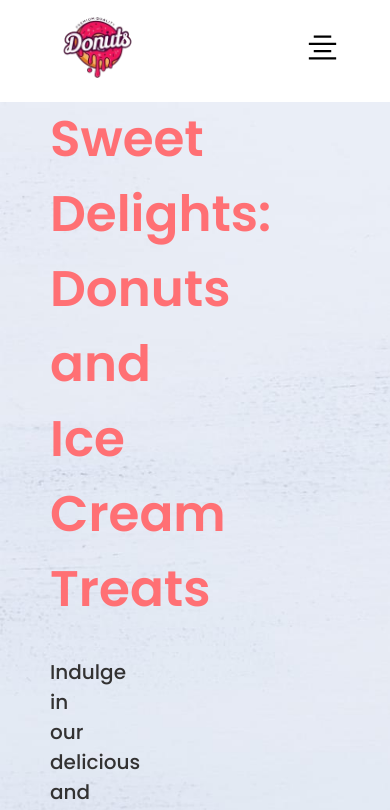
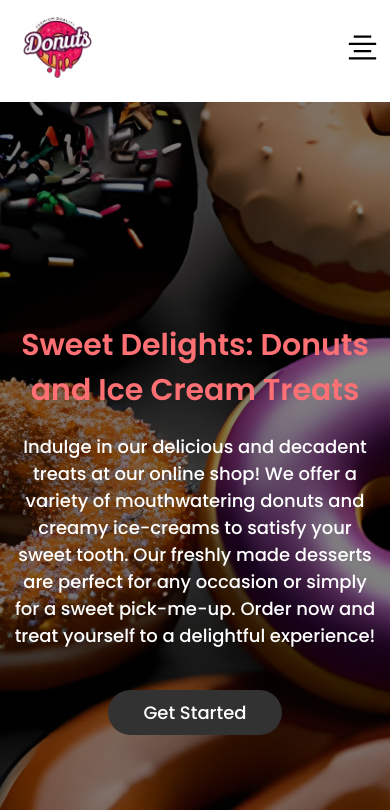
Before and after one commit to josama-eng/DonutsApp, a React (Create React App) app in the folder frontend/: page / in a window 390 px wide. Shown: the top 810 px of the page. Built offline with nearby package versions, Linux system fonts and the light colour scheme; no server answers.

Commit message:
frontend

```diff
--- a/frontend/package.json
+++ b/frontend/package.json
@@ -3,13 +3,14 @@
   "version": "0.1.0",
   "private": true,
   "dependencies": {
+    "@material-ui/core": "^4.12.4",
     "@reduxjs/toolkit": "^1.9.3",
     "@testing-library/jest-dom": "^5.16.5",
     "@testing-library/react": "^13.4.0",
     "@testing-library/user-event": "^13.5.0",
     "axios": "^1.3.4",
     "formik": "^2.2.9",
-    "framer-motion": "^10.2.2",
+    "framer-motion": "^10.2.3",
     "react": "^18.2.0",
     "react-dom": "^18.2.0",
     "react-icons": "^4.7.1",
--- a/frontend/src/assets/sass/aboutComponent.scss
+++ b/frontend/src/assets/sass/aboutComponent.scss
@@ -7,8 +7,17 @@ padding: 100px 50px;
 background: $aboutBck;
 @include flex(flex,space-between,center,row,0px,wrap);
 color: $white;
+@media screen and (max-width: 900px){
+    @include flex(flex,space-between,center,column,30px,wrap);
+}
+@media screen and (max-width: 790px){
+    padding: 20px 30px;
+}
 .content {
     max-width: 30%;
+    @media screen and (max-width: 900px){
+        max-width: 100%;
+    }
     h2{
         font-size: 35px;
         padding-bottom: 20px;
@@ -22,12 +31,23 @@ color: $white;
     max-width: 60%;
     display: flex;
     justify-content: center;
+    @media screen and (max-width: 900px){
+        max-width: 100%;
+    }
+    @media screen and (max-width: 790px){
+        flex-direction: column;
+        align-items: center;
+        gap: 30px;
+    }
     .category {
         max-width: 45%;
         display: flex;
         flex-direction: column;
         align-items: center;
         margin: 0 20px;
+        @media screen and (max-width: 790px){
+            max-width: 100%;
+        }
         h3 {
             margin: 20px 0;
             font-size: 27px;
--- a/frontend/src/assets/sass/homePage.scss
+++ b/frontend/src/assets/sass/homePage.scss
@@ -8,19 +8,44 @@
     background: url('../images/background.jpg');
     background-size: cover;
     background-attachment: fixed;
+    @media screen and (max-width: 1000px){
+        background:linear-gradient(rgba(0,0,0,0.5),rgba(0,0,0,0.5)), url('../images/backround2.jpg');
+        background-size: cover;
+        justify-content: center;
+    }
     .contentWrapper{
         max-width: 40%;
         padding: 0 50px;
+        @media screen and (max-width: 1170px){
+            max-width:60%;
+        }
+        @media screen and (max-width: 790px){
+            max-width:80%;
+            padding: 0 30px;
+            text-align: center;
+        }
+        @media screen and (max-width: 390px){
+            max-width:100%;
+            padding: 0 10px;
+        }
         h1 {
             font-size: 50px;
             color: $homeTextColor;
             padding-bottom: 30px;
+            @media screen and (max-width: 790px){
+                font-size: 30px;
+                padding-bottom: 20px;
+            }
         }
         p {
             color: rgb(51, 50, 50);
             font-size: 20px;
             padding-bottom: 50px;
             font-weight: 500;
+            @media screen and (max-width: 1000px){
+                color: $white;
+                font-size: 18px;
+            }
         }
         .homeBtn {
             padding: 10px 35px;
--- a/frontend/src/assets/sass/nav.scss
+++ b/frontend/src/assets/sass/nav.scss
@@ -13,6 +13,12 @@
     @include flex(flex,space-between,center,row,0px,wrap);
     width:100%;
     padding:0 50px;
+    @media screen and (max-width: 790px){
+      padding: 0 30px;
+  }
+  @media screen and (max-width: 390px){
+      padding: 0 10px;
+  }
 
     .menu{
       .bars {
--- a/frontend/src/assets/sass/topProducts.scss
+++ b/frontend/src/assets/sass/topProducts.scss
@@ -16,25 +16,43 @@
 .topProducts{
     width: 100%;
     @include flex(flex,center,center,row,20px,wrap);
+
     .product {
         width: 25%;
-        padding: 10px;
+        padding: 10px 20px;
         text-align: center;
         background: rgb(51, 50, 50);
         border-radius: 10px;
-        h3,h4 {
+        @media screen and (max-width: 1160px) {
+            width: 40%;
+        }
+        @media screen and (max-width: 850px) {
+            width: 80%;
+        }
+        .productLink {
+            display:inline-block;
+            width: 100%;
+            h3 {
+                color: $white;
+                padding-bottom: 20px;
+            }
+            img {
+                width: 250px;
+                height: 250px;
+                object-fit: cover;
+                border-radius: 5px;
+                @media screen and (max-width: 850px) {
+                    width: 350px;
+                    height: 350px;
+                }
+            }
+        }
+        h4 {
             color: $white;
             padding-bottom: 20px;
-        }
-        h4 {
             font-size: 20px;
         }
-        img {
-            width: 250px;
-            height: 250px;
-            object-fit: cover;
-            border-radius: 5px;
-        }
+
         button {
             padding: 10px 35px;
             background: $homeTextColor;
--- a/frontend/src/components/homePage/Home.Page.Component.js
+++ b/frontend/src/components/homePage/Home.Page.Component.js
@@ -7,7 +7,9 @@ const HomePageComponent = () => {
     <>
       <div className="homePageComponent">
         <div className="contentWrapper">
-          <h1>Sweet Delights: Donuts and Ice Cream Treats</h1>
+          <h1 className="animate__backInLeft">
+            Sweet Delights: Donuts and Ice Cream Treats
+          </h1>
           <p>
             Indulge in our delicious and decadent treats at our online shop! We
             offer a variety of mouthwatering donuts and creamy ice-creams to
--- a/frontend/src/components/homePage/components/About.js
+++ b/frontend/src/components/homePage/components/About.js
@@ -1,11 +1,10 @@
 import { useState, useEffect } from "react";
 import { getCategories } from "../../../services/categories.service";
 import { Link } from "react-router-dom";
-import { motion } from "framer-motion";
-import { useInView } from "react-intersection-observer";
 
 const About = () => {
   const [categories, setCategories] = useState([]);
+
   useEffect(() => {
     getCategories()
       .then((response) => {
@@ -15,24 +14,12 @@ const About = () => {
         console.log(error);
       });
   }, [setCategories]);
-  const { ref, inView } = useInView({ threshold: 0.5 });
-  const animate = inView ? { opacity: 1, x: 0 } : { opacity: 0, x: -50 };
-  const imgAnimate = inView
-    ? { transform: "rotate(360deg)" }
-    : { transform: "rotate(0deg)" };
 
   const renderCategories = () => {
     return categories.map((category, index) => {
       return (
         <div className="category" key={index}>
-          <motion.img
-            src={category.image}
-            alt=""
-            ref={ref}
-            initial={{ opacity: 1 }}
-            animate={imgAnimate}
-            transition={{ duration: 1.5, ease: "easeOut" }}
-          />
+          <img src={category.image} alt="" />
           <h3>
             <Link to={`/shop/${category._id}`} className="linkReset">
               {category.categoryName}
@@ -45,13 +32,7 @@ const About = () => {
   };
   return (
     <div className="about">
-      <motion.div
-        className="content"
-        ref={ref}
-        initial={{ opacity: 0, x: 20 }}
-        animate={animate}
-        transition={{ duration: 1, ease: "easeOut" }}
-      >
+      <div className="content">
         <h2>What We Do</h2>
         <p>
           Welcome to our online shop, where you can discover the perfect balance
@@ -61,7 +42,7 @@ const About = () => {
           unique combinations, we've got something for everyone. So go ahead and
           satisfy your cravings by ordering now - you won't regret it!
         </p>
-      </motion.div>
+      </div>
       <div className="categories">{renderCategories()}</div>
     </div>
   );
--- a/frontend/src/components/homePage/components/TopProducts.js
+++ b/frontend/src/components/homePage/components/TopProducts.js
@@ -20,10 +20,15 @@ const TopProducts = () => {
     return topProducts.map((product, index) => {
       return (
         <div className="product" key={index}>
-          <Link to={`/productDetail/${product._id}`} className="linkReset">
-            <h3>{product.name}</h3>
-            <img src={`http://localhost:3001/${product.image}`} alt="" />
-          </Link>
+          <div className="productBody">
+            <Link
+              to={`/productDetail/${product._id}`}
+              className="linkReset productLink"
+            >
+              <h3>{product.name}</h3>
+              <img src={`http://localhost:3001/${product.image}`} alt="" />
+            </Link>
+          </div>
           <h4>${product.price}</h4>
           <button>Add to cart</button>
         </div>
```
Also changed, not shown: frontend/src/assets/images/backround2.jpg (added), 1 other file (tests, documents, lock files or other folders).
